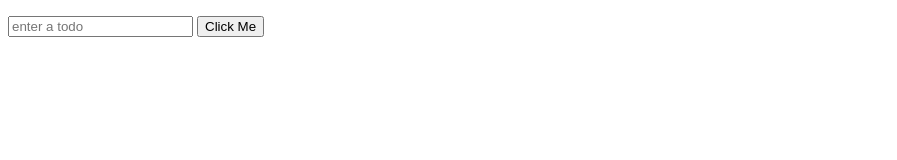
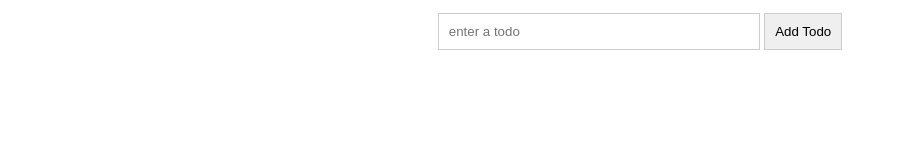
Before and after one commit to yarocruz/typescript-miniproject, a website: page index.html in a window 1280 px wide. Shown: the whole page, without its empty margins (0-897 px from the left). Drawn offline with Linux system fonts and the light colour scheme.

Commit message:
made it pretty

```diff
--- a/index.html
+++ b/index.html
@@ -5,15 +5,18 @@
     <meta name="viewport"
           content="width=device-width, user-scalable=no, initial-scale=1.0, maximum-scale=1.0, minimum-scale=1.0">
     <meta http-equiv="X-UA-Compatible" content="ie=edge">
+    <link rel="stylesheet" href="style.css">
     <title>Mini Project</title>
 </head>
 <body>
-<ul id="todo-list">
-</ul>
-<form id="todo-form" action="">
-    <input id="todo" type="text" placeholder="enter a todo" />
-    <button type="submit" class="btn">Click Me</button>
-</form>
+<div class="main-container">
+    <form id="todo-form" action="">
+        <input id="todo" type="text" placeholder="enter a todo" />
+        <button type="submit" class="btn">Add Todo</button>
+    </form>
+    <ul id="todo-list">
+    </ul>
+</div>
 
 <script src="dist/index.js"></script>
 </body>
--- /dev/null
+++ b/style.css
@@ -0,0 +1,43 @@
+body {
+    font-family: "Helvetica Neue", Helvetica, Arial, sans-serif;
+}
+
+form {
+    margin: 0;
+    padding: 0;
+}
+
+input#todo {
+    margin: 5px 0;
+    width: 300px;
+    padding: 10px 10px;
+    border: 1px solid #ccc;
+}
+
+button {
+    margin: 5px 0;
+    padding: 10px 10px;
+    border: 1px solid #ccc;
+}
+
+ul {
+    margin: 0;
+    padding: 0;
+    width: 100%;
+    list-style-type: none;
+}
+
+ul li {
+    margin: 5px 0;
+    padding: 10px 10px;
+    background-color: #f6f7f7;
+}
+
+.main-container {
+    max-width: 600px;
+    margin: 0 auto;
+    display: flex;
+    flex-direction: column;
+    justify-content: center;
+    align-items: center;
+}
```
